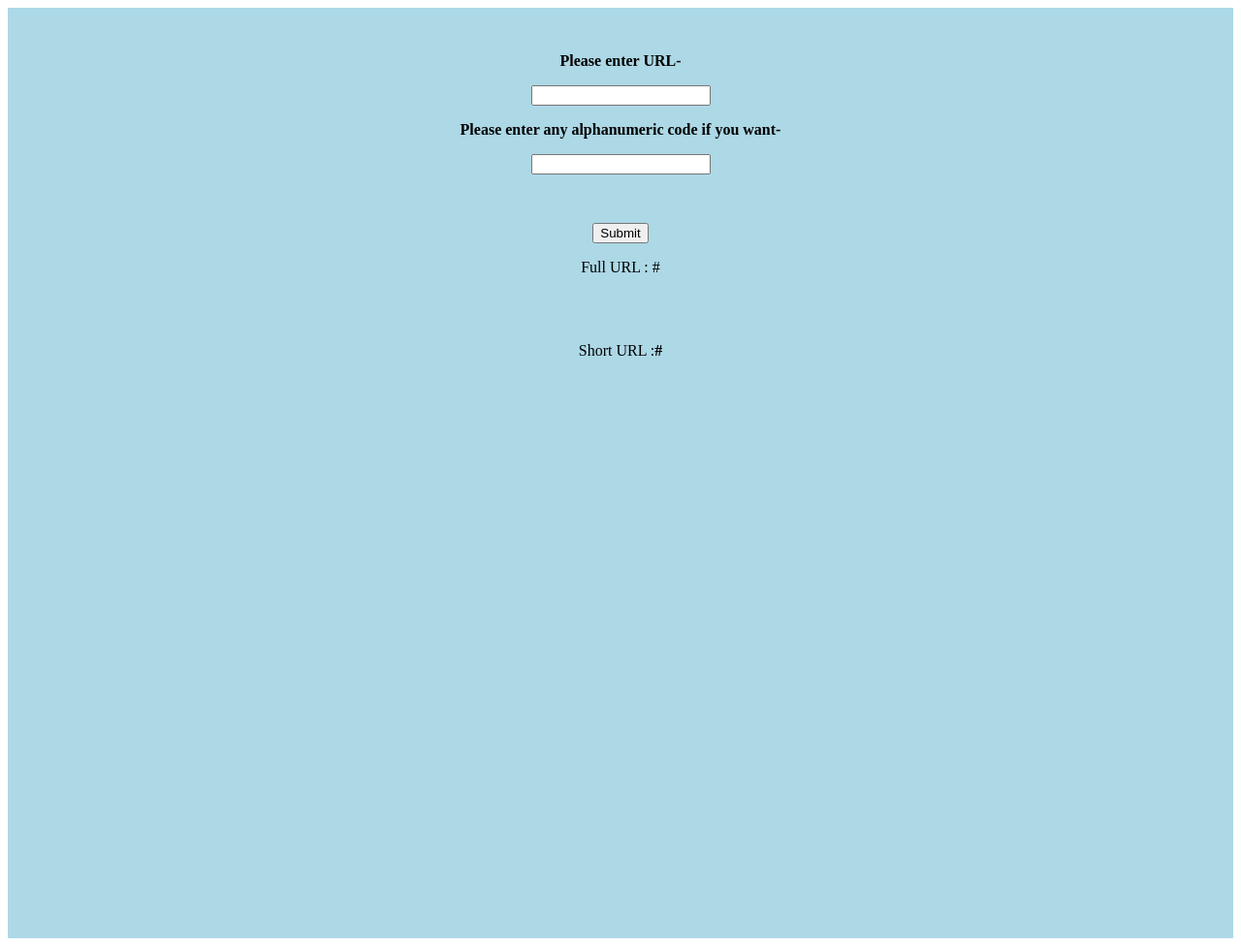
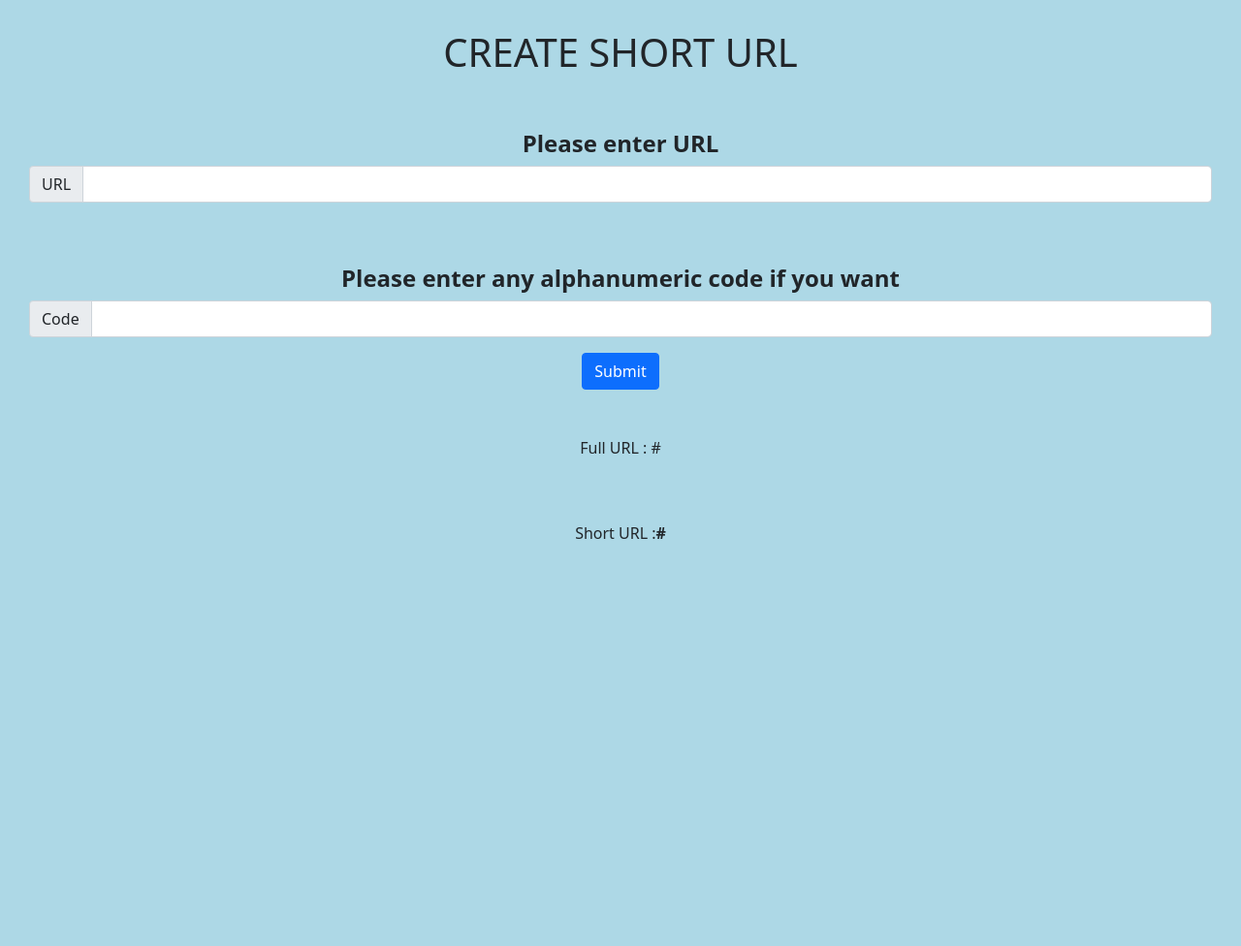
Before and after one commit to Priyanshu052600/url_hashing, a Django app: template templates/base/index.html in a window 1280 px wide. Shown: the whole page at 97% size. After the commit the page ends 556 px from the top, so only its background shows below. Run offline with Django 4.2, Linux system fonts and the light colour scheme; the template is opened without the code that fills it: most values are stand-ins (such as "Sample title", 1, 10 or a date in 2020).

Commit message:
Update index.html

```diff
--- a/templates/base/index.html
+++ b/templates/base/index.html
@@ -3,13 +3,17 @@
     <head>
         <meta charset="utf-8">
         <meta name="viewport" content="width-device-width, intial-scale=1.0">
+        <link href="https://cdn.jsdelivr.net/npm/bootstrap@5.1.3/dist/css/bootstrap.min.css" rel="stylesheet" integrity="sha384-1BmE4kWBq78iYhFldvKuhfTAU6auU8tT94WrHftjDbrCEXSU1oBoqyl2QvZ6jIW3" crossorigin="anonymous">
+        <script src="https://cdn.jsdelivr.net/npm/bootstrap@5.1.3/dist/js/bootstrap.bundle.min.js" integrity="sha384-ka7Sk0Gln4gmtz2MlQnikT1wXgYsOg+OMhuP+IlRH9sENBO0LRn5q+8nbTov4+1p" crossorigin="anonymous"></script>
+
         <title>Url Hashing</title>
     </head>
     <Style>
+
         form{
             width: 9 00px;
             height: 900px;
-            background-color: lightblue;
+            background-color:lightblue;
             display: flex;
             flex-direction: column;
             align-items:center;
@@ -22,12 +26,22 @@
     </style>
     <body>
         <form action="" method="POST">
+            <h1> CREATE SHORT URL </h1>
             {% csrf_token %}
-            <p><b>Please enter URL-</b></p>
-            <input type="text" name="full_url">
-            <p><b>Please enter any alphanumeric code if you want-</b></p>
-            <input type="text" name="code">
-            <button type="submit">Submit</button>
+            <br><br>
+            <h4><b>Please enter URL</b></h4>
+            <div class="input-group mb-3">
+                <span class="input-group-text" id="inputGroup-sizing-default">URL</span>
+                <input type="text" name="full_url" class="form-control" aria-label="Sizing example input" aria-describedby="inputGroup-sizing-default" required>
+            </div>
+            <br><br>
+            <h4><b>Please enter any alphanumeric code if you want</b></h4>
+            <div class="input-group mb-3">
+                <span class="input-group-text" id="inputGroup-sizing-default">Code</span>
+                <input type="text" name="code" class="form-control" aria-label="Sizing example input" aria-describedby="inputGroup-sizing-default">
+            </div>
+            <input class="btn btn-primary" type="submit" value="Submit">
+            <br><br>
             <p>
                Full URL : {{ full_url }}
             </p><br><br>
```
